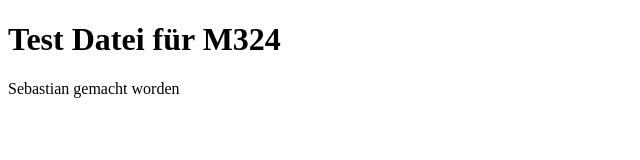
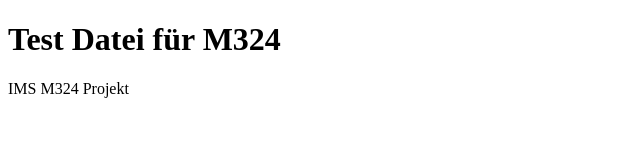
Before and after one commit to SchwynSebastian/github-flow-M324, a plain HTML site: page index.html in a window 1280 px wide. Shown: the full height of the page, 0-640 px from the left. Drawn offline with Linux system fonts and the light colour scheme.

Commit message:
Update index.html

```diff
--- a/index.html
+++ b/index.html
@@ -7,5 +7,5 @@
 <body>
     <h1>Test Datei für M324</h1>
 </body>
-<footer>Sebastian gemacht worden</footer>
+<footer>IMS M324 Projekt</footer>
 </html>
```
